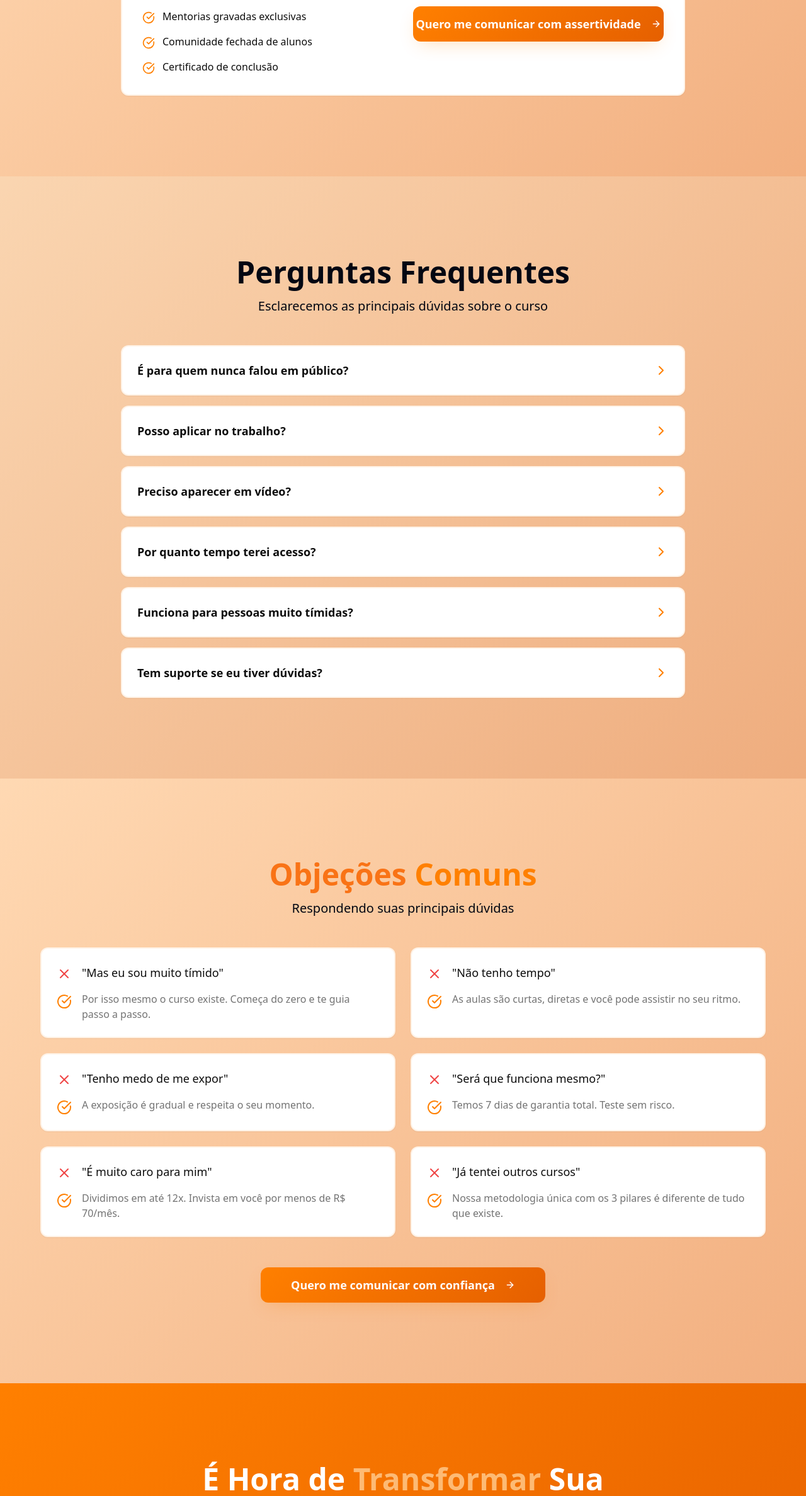
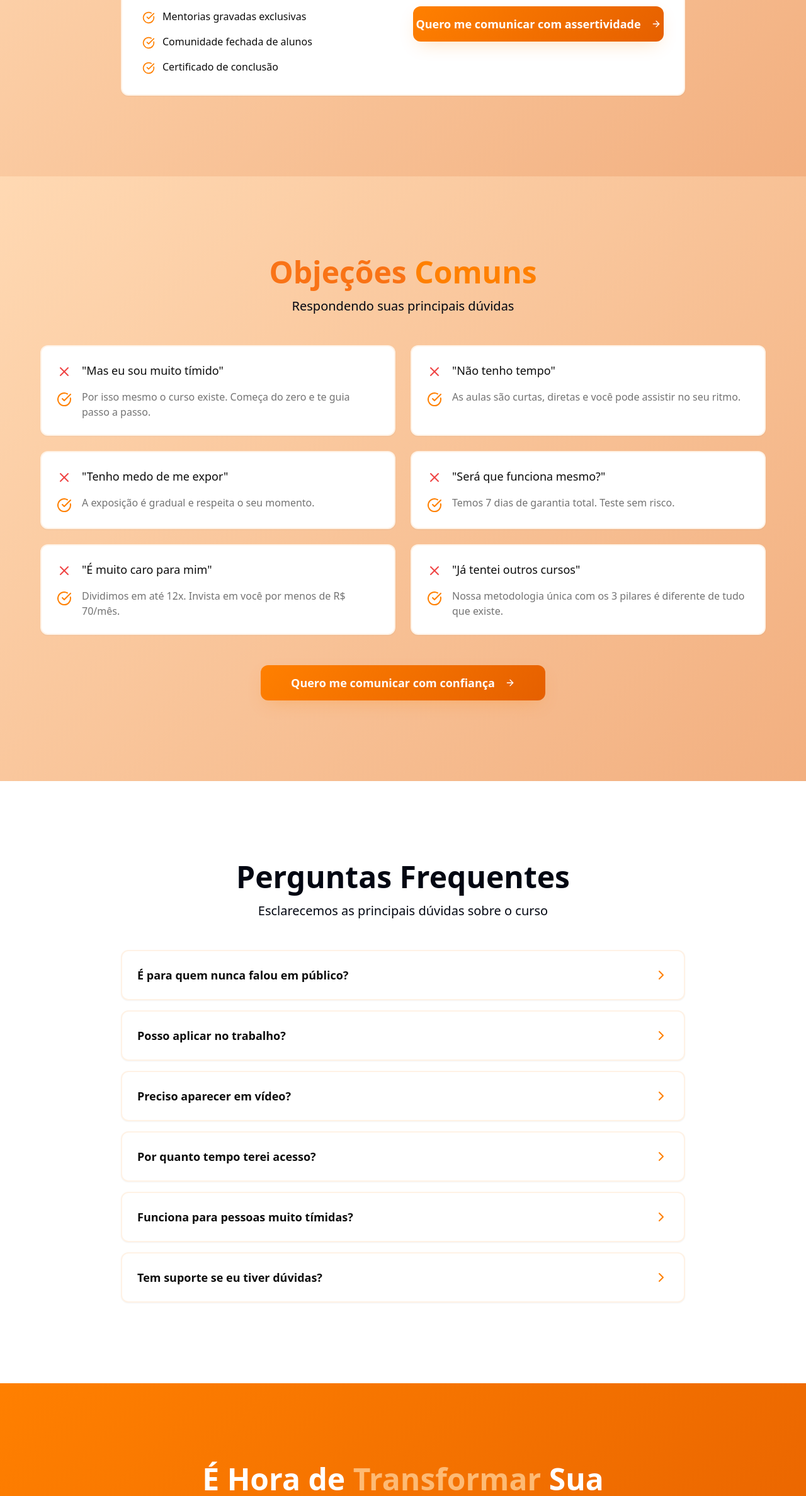
Before and after one commit to evertontelesf/clube-da-oratoria-landing, a React (Vite) app: page / in a window 1280 px wide. Shown: the part 7752-10127 px from the top of the page at 63% size. Built offline with nearby package versions, Linux system fonts and the light colour scheme.

Commit message:
Fix: Swap FAQ and Objections sections
Swaps the background color of the FAQ section to white and inverts its position with the objections section.

```diff
--- a/src/components/FAQ.tsx
+++ b/src/components/FAQ.tsx
@@ -22,7 +22,7 @@ export const FAQ = () => {
     question: "Tem suporte se eu tiver dúvidas?",
     answer: "Sim! Oferecemos suporte exclusivo via WhatsApp para esclarecer dúvidas sobre o conteúdo e te ajudar na sua jornada de desenvolvimento."
   }];
-  return <section className="py-32 bg-gradient-subtle bg-slate-50">
+  return <section className="py-32 bg-background">
       <div className="container mx-auto px-4">
         <div className="max-w-4xl mx-auto">
           <h2 className="text-4xl font-bold text-center mb-4 text-gray-950 md:text-5xl">
--- a/src/pages/Index.tsx
+++ b/src/pages/Index.tsx
@@ -23,8 +23,8 @@ const Index = () => {
       <VVVCreator />
       <Testimonials />
       <VVVOffer />
+      <VVVObjections />
       <FAQ />
-      <VVVObjections />
       <VVVFinalCTA />
       <Footer />
       <WhatsAppButton />
```
